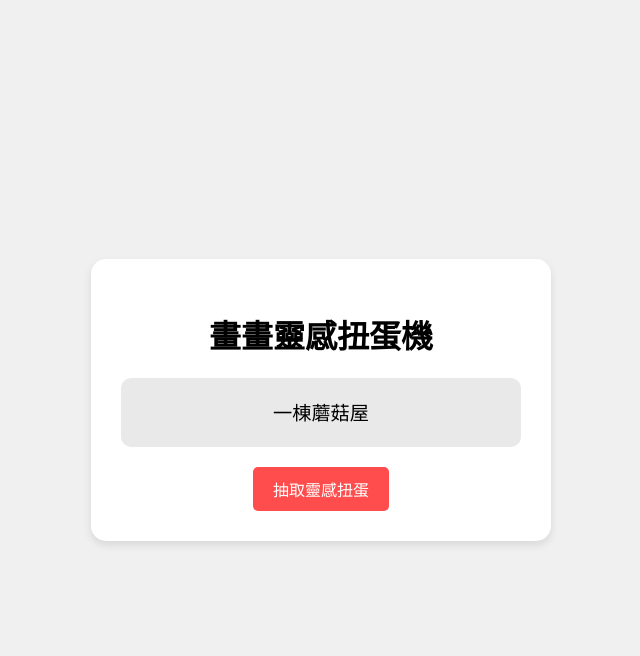
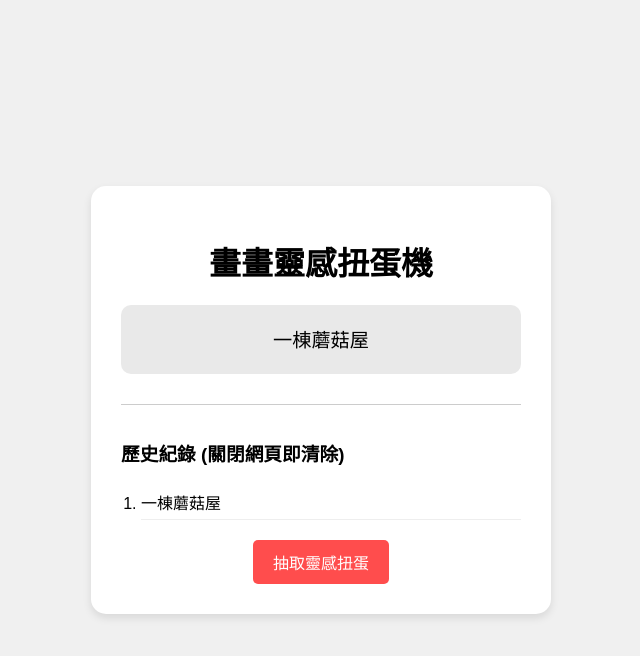
Before and after one commit to cresmyna-gif/drawing-inspiration-gacha, a plain HTML site: page index.html in a window 1280 px wide. Both pictures are taken after a click on the button "抽取靈感扭蛋". Shown: the whole page, without its empty margins (319-959 px from the left). Drawn offline with Linux system fonts and the light colour scheme.

Commit message:
Add files via upload

```diff
--- a/index.html
+++ b/index.html
@@ -15,6 +15,14 @@
             按下扭蛋機獲得靈感！
         </div>
 
+        <!-- 歷史紀錄標題與清單 -->
+        <div class="history-container">
+            <h3>歷史紀錄 (關閉網頁即清除)</h3>
+            <ul id="historyList">
+                <!-- 歷史紀錄將由 JavaScript 動態加入這裡 -->
+            </ul>
+        </div>
+
         <!-- 扭蛋按鈕 -->
         <button id="rollButton">
             抽取靈感扭蛋
--- a/script.js
+++ b/script.js
@@ -48,6 +48,10 @@ rollButton.addEventListener('click', function() {
     const randomIndex = Math.floor(Math.random() * inspirations.length);
     const selectedInspiration = inspirations[randomIndex];
 
+    // --- 將新靈感加入歷史紀錄清單 ---
+    addHistoryEntry(selectedInspiration);
+    // ------------------------------------
+
     // 更新顯示區域的文字
     displayArea.textContent = selectedInspiration;
 
@@ -57,3 +61,18 @@ rollButton.addEventListener('click', function() {
         displayArea.style.transform = 'scale(1)';
     }, 100);
 });
+
+
+// 一個專門處理添加歷史紀錄的函式
+function addHistoryEntry(inspirationText) {
+    const newItem = document.createElement('li'); // 建立一個新的清單項目 <li>
+    newItem.textContent = inspirationText;        // 設定清單項目的文字內容
+
+    // 將新項目插入到清單的最前面 (unshift 的概念)
+    historyList.insertBefore(newItem, historyList.firstChild);
+
+    // (可選) 限制歷史紀錄的數量，避免列表過長
+    if (historyList.children.length > 10) {
+        historyList.removeChild(historyList.lastChild);
+    }
+}
--- a/style.css
+++ b/style.css
@@ -41,3 +41,23 @@ body {
 #rollButton:hover {
     background-color: #e60000;
 }
+
+.history-container {
+    margin-top: 30px;
+    text-align: left;
+    max-height: 200px; /* 限制高度並允許滾動 */
+    overflow-y: auto;
+    border-top: 1px solid #ccc;
+    padding-top: 15px;
+}
+
+#historyList {
+    list-style-type: decimal; /* 使用數字編號 */
+    padding-left: 20px;
+    margin: 0;
+}
+
+#historyList li {
+    padding: 5px 0;
+    border-bottom: 1px solid #eee;
+}
```
